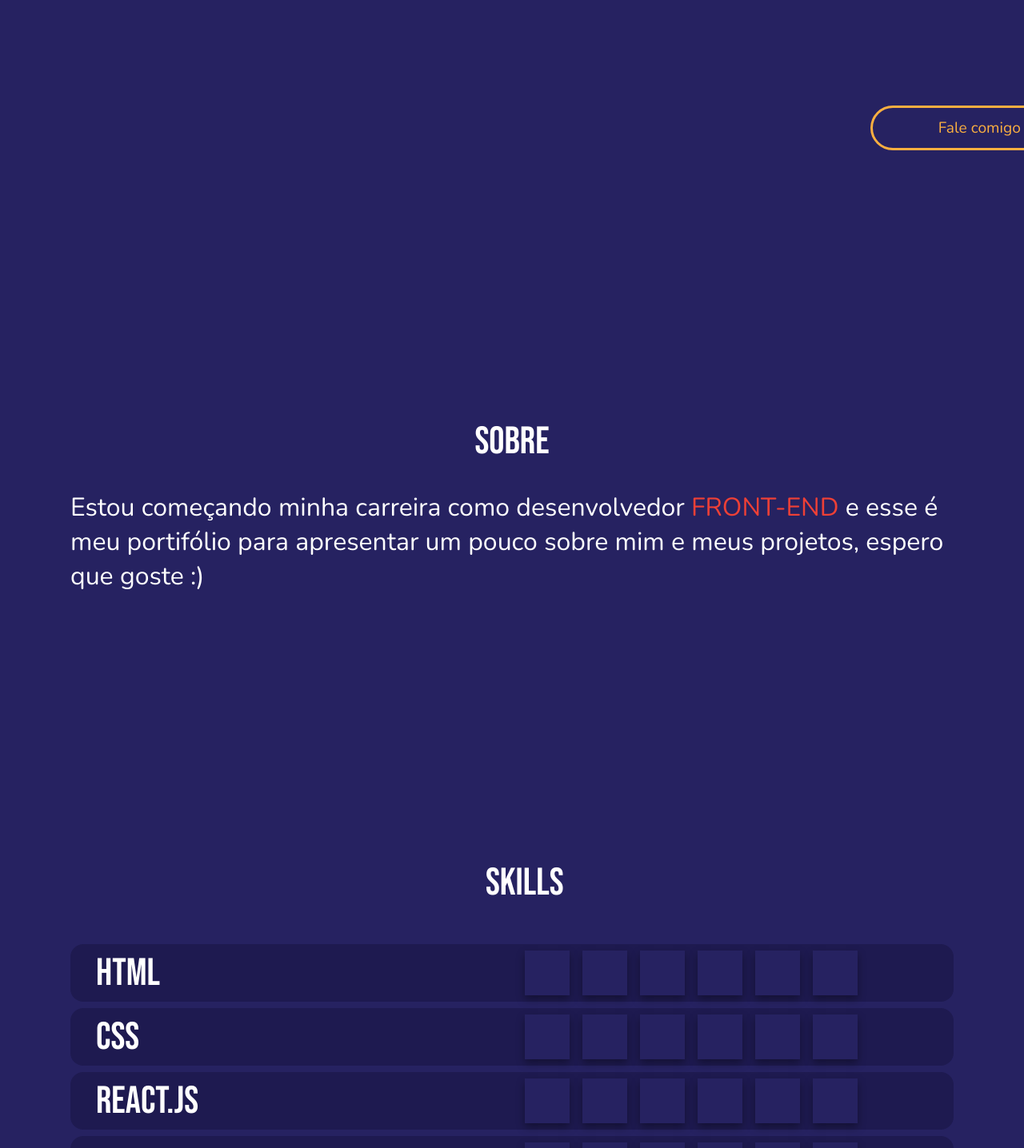
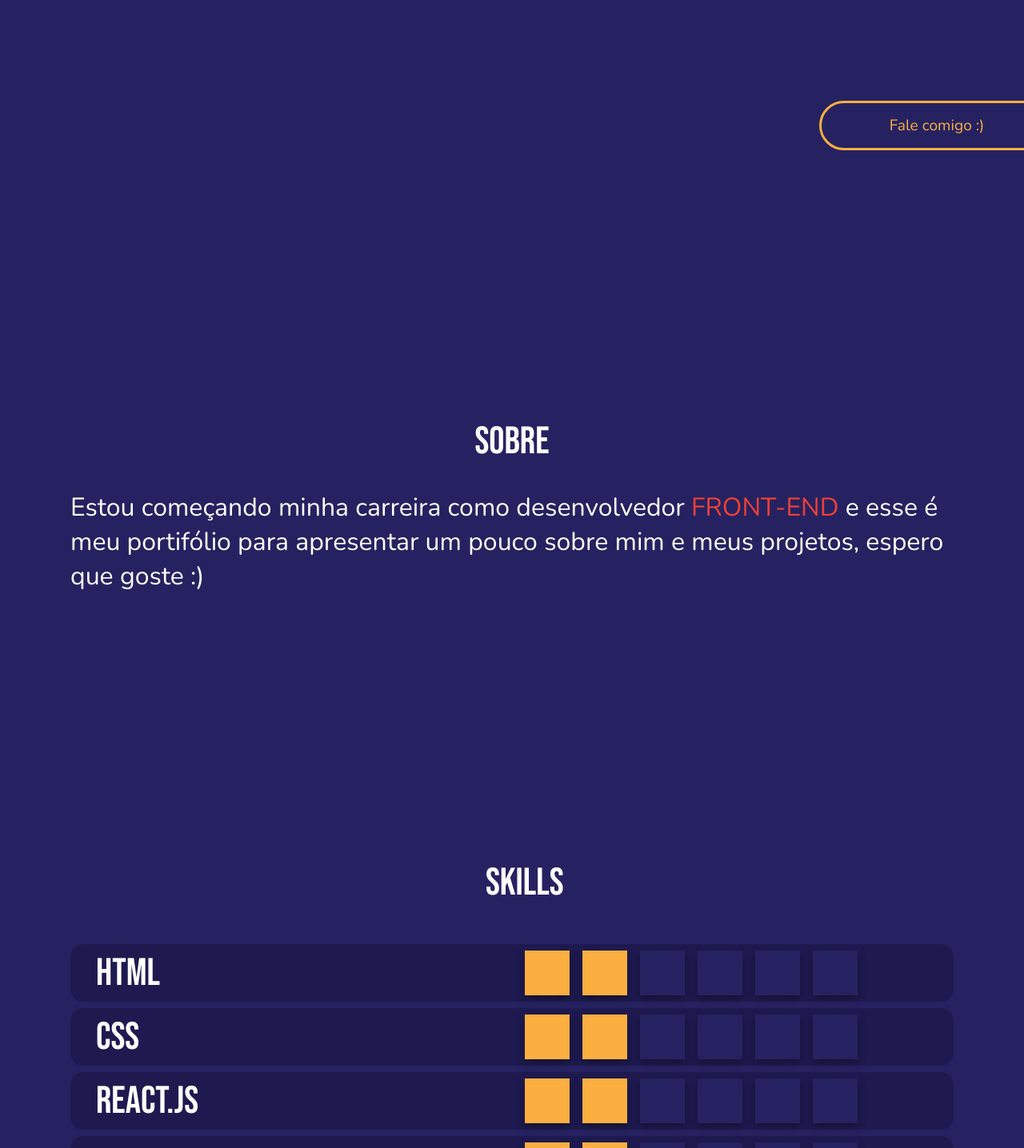
Before and after one commit to mateusfranca97/LandingPage, a React (Vite) app: page / in a window 1280 px wide. Shown: the part 580-2016 px from the top of the page at 80% size. Built offline with nearby package versions, Linux system fonts and the light colour scheme.

Commit message:
14/03
+ Power Button Color

```diff
--- a/src/App.tsx
+++ b/src/App.tsx
@@ -9,7 +9,7 @@ function App() {
       <Header/>
       <Main/>
 
-      <ButtonFixed/>
+      <ButtonFixed href="https://www.linkedin.com/in/mateusfranca97/" target="_blank"/>
       <GlobalStyle/>
     </>
   )
--- a/src/components/ButtonFixed/index.tsx
+++ b/src/components/ButtonFixed/index.tsx
@@ -1,9 +1,14 @@
-import { Button } from './styles'
+import { Container } from './styles'
 
-export function ButtonFixed(){
+type ButtonFixedProps = {
+    href: string;
+    target: string;
+}
+
+export function ButtonFixed(props: ButtonFixedProps){
     return(
-        <Button>
-            <text>Fale comigo :<span>&#41;</span> </text>
-        </Button>
+        <Container href={props.href} target={props.target}>
+            <text >Fale comigo :<span>&#41;</span> </text>
+        </Container>
     )
 }
--- a/src/components/ButtonFixed/styles.ts
+++ b/src/components/ButtonFixed/styles.ts
@@ -1,6 +1,12 @@
 import styled from 'styled-components';
 
-export const Button = styled.button`
+export const Container = styled.a`
+    display: flex;
+    justify-content: center;
+    align-items: center;
+
+    text-decoration: none;
+
     color: var(--tertiaryColor);
     font-size: 1.2rem;
     background: var(--primaryColor);
@@ -11,7 +17,7 @@ export const Button = styled.button`
     width: 18rem;
     position: fixed;
     bottom: 2rem;
-    left: 68rem;
+    left: 64rem;
     cursor: pointer;
 
     &:hover{
@@ -19,4 +25,8 @@ export const Button = styled.button`
         background: var(--tertiaryColor);
         transition: .5s;
     }
+
+    @media(min-width: 1367px){
+        left: 71rem;
+    }
 `
--- a/src/components/Power/index.tsx
+++ b/src/components/Power/index.tsx
@@ -1,8 +1,12 @@
 import { Container } from './style'
 
-export function Power(){
+type PowerProps = {
+    className?: string;
+}
+
+export function Power(props: PowerProps){
     return(
-        <Container>
+        <Container className={props.className}>
 
         </Container>
     )
--- a/src/components/Power/style.ts
+++ b/src/components/Power/style.ts
@@ -7,4 +7,15 @@ export const Container = styled.div`
 
     margin-left: 1rem;
     box-shadow: rgba(0, 0, 0, 0.35) 0px 5px 10px;
+
+
+
+    &:nth-child(1){
+            background: var(--tertiaryColor);
+    }
+
+    &:nth-child(2){
+            background: var(--tertiaryColor);
+    }
+
 `
--- a/src/components/ProjectComponent/style.ts
+++ b/src/components/ProjectComponent/style.ts
@@ -1,6 +1,8 @@
 import styled from 'styled-components'
 
 export const Container = styled.a`
+
+
     cursor: pointer;
     height: 15rem;
     width: 20rem;
--- a/src/components/SkillComponent/index.tsx
+++ b/src/components/SkillComponent/index.tsx
@@ -12,9 +12,8 @@ export function SkillComponent(props: SkillComponentProps){
             <div className="name">
                 <li>{props.text}</li>
             </div>
-
             <div className="power">
-                <Power/>
+                <Power className="html"/>
                 <Power/>
                 <Power/>
                 <Power/>
--- a/src/styles/global.ts
+++ b/src/styles/global.ts
@@ -21,6 +21,9 @@ export const GlobalStyle = createGlobalStyle`
 
     body {
         background: var(--primaryColor);
-        /* overflow: hidden;  Hide scrollbars */
+        overflow: hidden;  Hide scrollbars
     }
+
+
+
 `
```
